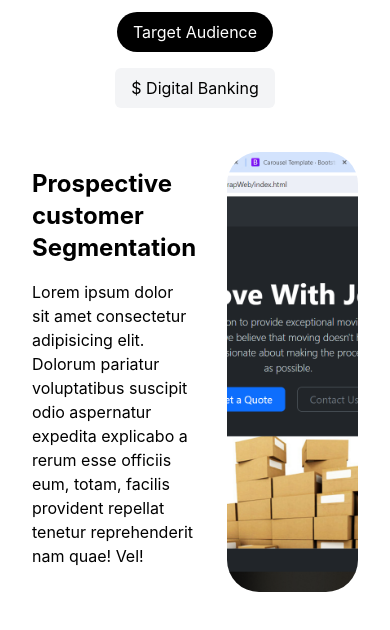
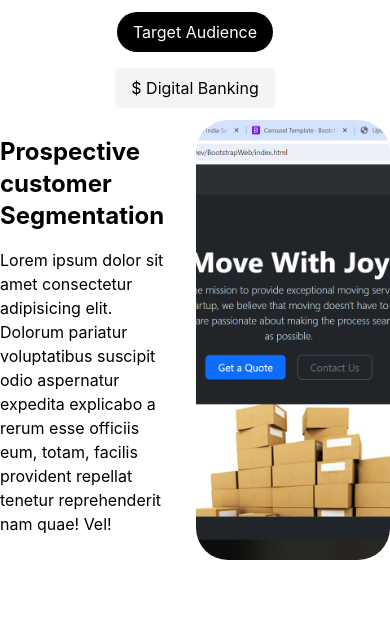
Before and after one commit to Shreya-103/ui-tailwind, a React (Vite) app: page / in a window 390 px wide. Shown: the top 630 px of the page. Built offline with nearby package versions, Linux system fonts and the light colour scheme.

Commit message:
margin update

```diff
--- a/src/components/hero.jsx
+++ b/src/components/hero.jsx
@@ -2,7 +2,7 @@ import React from "react";
 
 const Hero = () =>{
     return(
-        <div className="flex m-8 sm:mr-0">
+        <div className="flex m-1/2 sm:m-8 sm:mr-0">
       {/* LEFT SIDE MAIN */}
       <div className="flex flex-col self-start w-1/2 sm:w-1/3 mt-4">
         <h2 className="text-black text-2xl sm:text-5xl font-bold">Prospective</h2>
```
